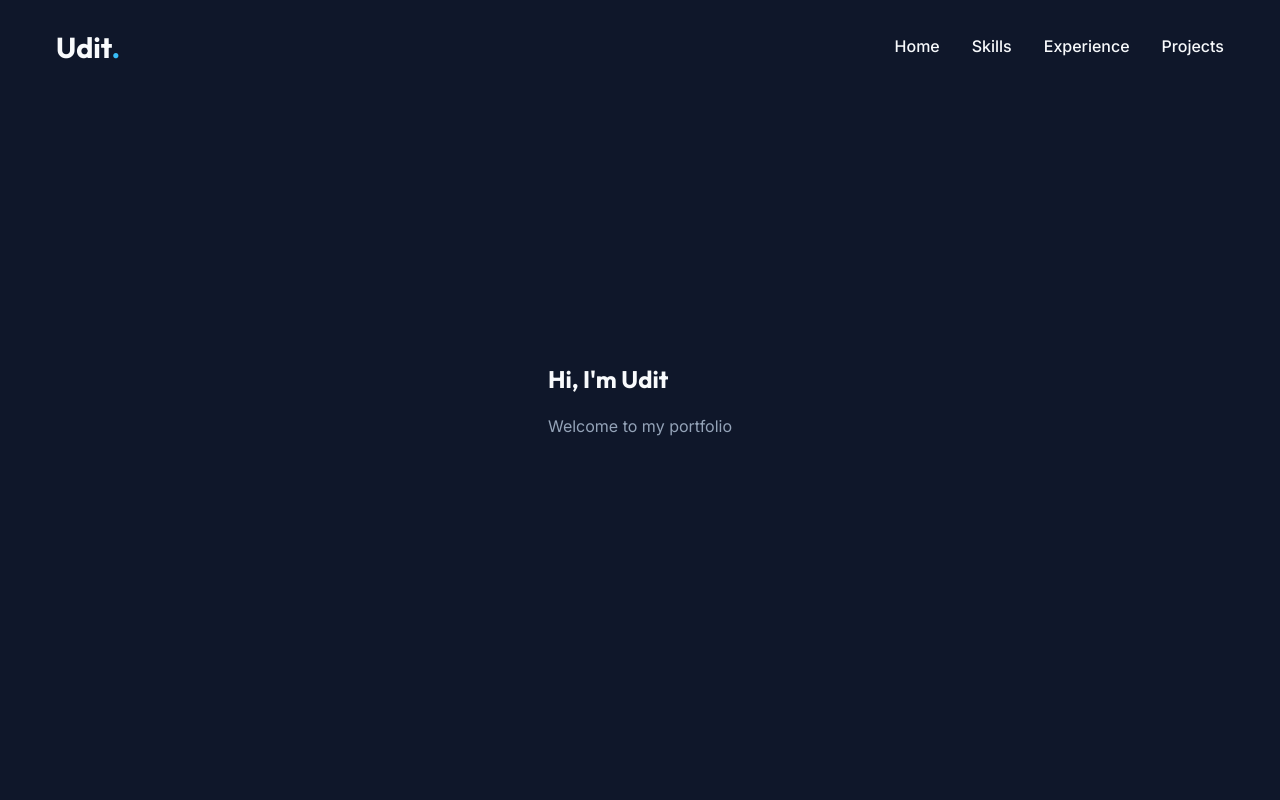
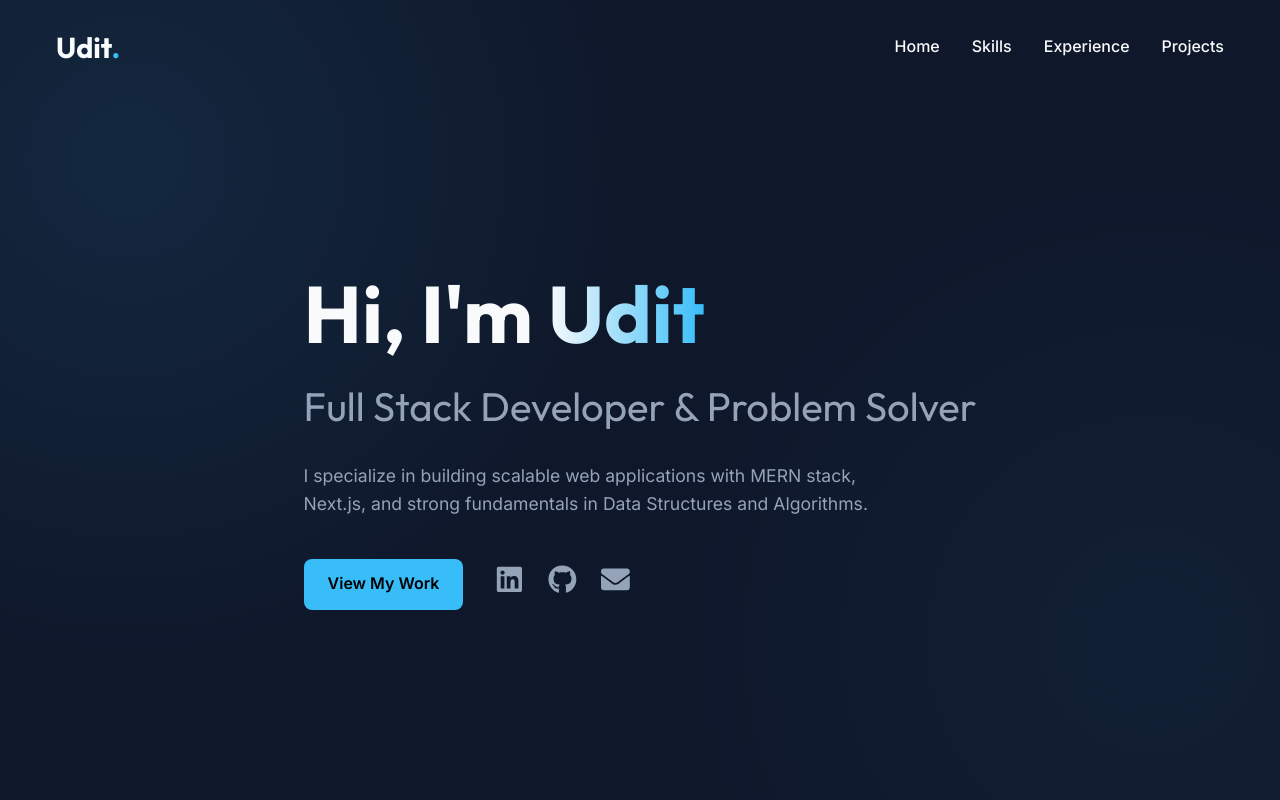
Before and after one commit to Uditgoyal09/Summer-PEP-2026, a React app: page / in a window 1280 px wide. Shown: the top 800 px of the page. Built offline with nearby package versions, Linux system fonts and the light colour scheme; the HTML template or start-up script is replaced by a standard one.

Commit message:
Implement Hero section with animations

```diff
--- a/src/App.jsx
+++ b/src/App.jsx
@@ -1,19 +1,13 @@
 import React from 'react';
 import Navbar from './components/Navbar';
-import './App.css';
+import Hero from './components/Hero';
 
 function App() {
   return (
     <div className="App">
       <Navbar />
       <main>
-        {/* Placeholder sections */}
-        <section id="home" className="section" style={{ height: '100vh', display: 'flex', alignItems: 'center' }}>
-          <div className="container">
-            <h1 className="animate-fade-in">Hi, I'm Udit</h1>
-            <p className="animate-fade-in" style={{ animationDelay: '0.2s', marginTop: '1rem', color: 'var(--text-secondary)' }}>Welcome to my portfolio</p>
-          </div>
-        </section>
+        <Hero />
         <section id="skills" className="section" style={{ minHeight: '50vh' }}>
           <div className="container">
             <h2 className="section-title">Skills</h2>
--- /dev/null
+++ b/src/components/Hero.css
@@ -0,0 +1,67 @@
+.hero-section {
+  min-height: 100vh;
+  display: flex;
+  align-items: center;
+  padding-top: 80px; /* Offset for fixed navbar */
+  background: radial-gradient(circle at 10% 20%, rgba(56, 189, 248, 0.1) 0%, transparent 40%),
+              radial-gradient(circle at 90% 80%, rgba(56, 189, 248, 0.05) 0%, transparent 40%);
+}
+
+.hero-container {
+  display: flex;
+  align-items: center;
+  justify-content: flex-start;
+}
+
+.hero-content {
+  max-width: 800px;
+}
+
+.hero-title {
+  font-size: clamp(3rem, 8vw, 5rem);
+  line-height: 1.1;
+  margin-bottom: 1rem;
+}
+
+.hero-title .highlight {
+  background: linear-gradient(to right, var(--text-primary), var(--accent));
+  -webkit-background-clip: text;
+  -webkit-text-fill-color: transparent;
+}
+
+.hero-subtitle {
+  font-size: clamp(1.5rem, 4vw, 2.5rem);
+  color: var(--text-secondary);
+  font-weight: 500;
+  margin-bottom: 1.5rem;
+}
+
+.hero-description {
+  font-size: 1.1rem;
+  color: var(--text-secondary);
+  max-width: 600px;
+  margin-bottom: 2.5rem;
+}
+
+.hero-actions {
+  display: flex;
+  align-items: center;
+  gap: 2rem;
+  flex-wrap: wrap;
+}
+
+.social-links {
+  display: flex;
+  gap: 1.5rem;
+}
+
+.social-icon {
+  font-size: 1.8rem;
+  color: var(--text-secondary);
+  transition: all 0.3s ease;
+}
+
+.social-icon:hover {
+  color: var(--accent);
+  transform: translateY(-3px);
+}
--- /dev/null
+++ b/src/components/Hero.jsx
@@ -0,0 +1,39 @@
+import React from 'react';
+import './Hero.css';
+import { FaLinkedin, FaGithub, FaEnvelope } from 'react-icons/fa';
+
+const Hero = () => {
+  return (
+    <section id="home" className="hero-section">
+      <div className="container hero-container">
+        <div className="hero-content">
+          <h1 className="hero-title animate-fade-in">
+            Hi, I'm <span className="highlight">Udit</span>
+          </h1>
+          <h2 className="hero-subtitle animate-fade-in" style={{ animationDelay: '0.2s' }}>
+            Full Stack Developer & Problem Solver
+          </h2>
+          <p className="hero-description animate-fade-in" style={{ animationDelay: '0.4s' }}>
+            I specialize in building scalable web applications with MERN stack, Next.js, and strong fundamentals in Data Structures and Algorithms.
+          </p>
+          <div className="hero-actions animate-fade-in" style={{ animationDelay: '0.6s' }}>
+            <a href="#projects" className="btn btn-primary">View My Work</a>
+            <div className="social-links">
+              <a href="https://www.linkedin.com/in/udit-goyal09/" target="_blank" rel="noopener noreferrer" className="social-icon">
+                <FaLinkedin />
+              </a>
+              <a href="https://github.com/Uditgoyal09/" target="_blank" rel="noopener noreferrer" className="social-icon">
+                <FaGithub />
+              </a>
+              <a href="mailto:uditgoyal0905@gmail.com" className="social-icon">
+                <FaEnvelope />
+              </a>
+            </div>
+          </div>
+        </div>
+      </div>
+    </section>
+  );
+};
+
+export default Hero;
```
